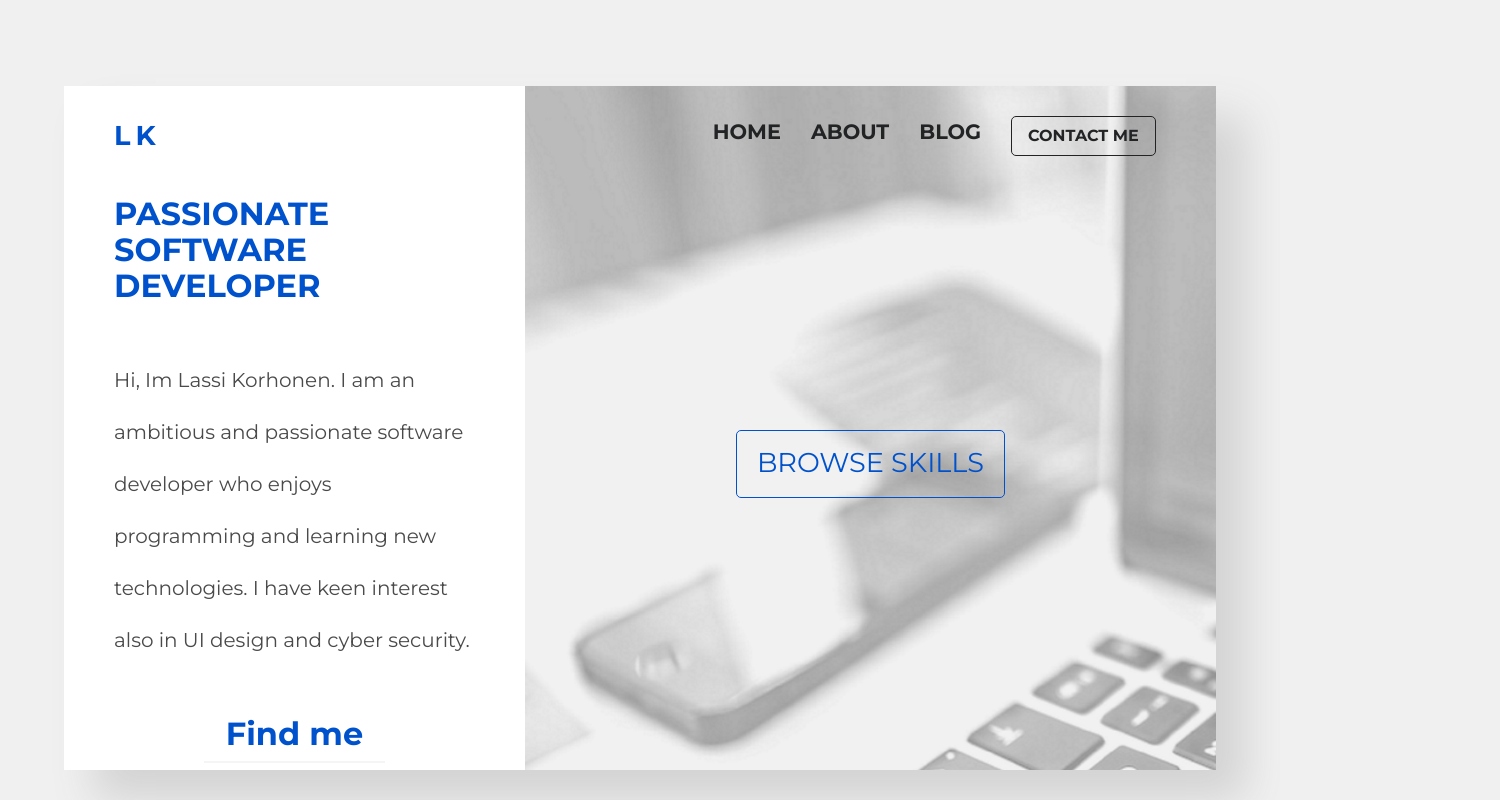
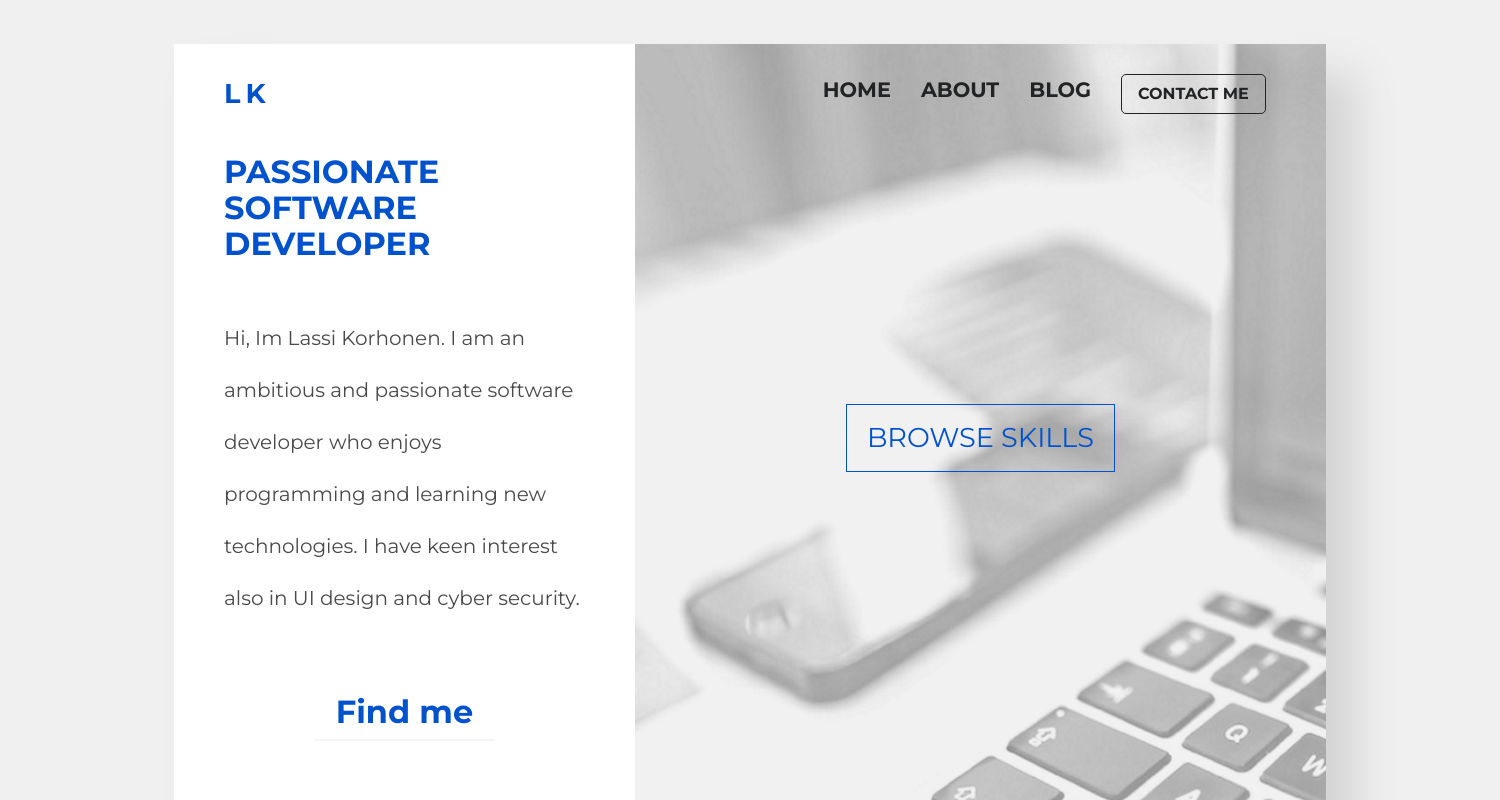
Before and after one commit to lassi94/Portfolio, a Vue app: page /#/ in a window 1280 px wide. Shown: the top 800 px of the page, 1500 px wide, since content can reach past the window. Built offline with nearby package versions, Linux system fonts and the light colour scheme; the HTML template or start-up script is replaced by a standard one.

Commit message:
added rollsets

```diff
--- a/src/App.vue
+++ b/src/App.vue
@@ -5,7 +5,7 @@
           <nav>
             <router-link to="/" id="logo">LK</router-link>
 
-            <ul>
+            <ul class="topNav" id="myNav">
               <li><router-link to="/">Home</router-link></li>
               <li><router-link to="/about">About</router-link></li>
               <li><router-link to="/blog">Blog</router-link></li>
@@ -29,6 +29,17 @@ export default {
   name: 'App',
   data(){
 
+    function responsiveNav(){
+      var x = document.getElementById("myNav");
+      if(x.className == "topNav"){
+        x.className += " responsive";
+      }else{
+        x.className = "topNav";
+      }
+    }
+  },
+  methods: {
+
   }
 }
 
--- a/src/components/About.vue
+++ b/src/components/About.vue
@@ -7,6 +7,7 @@
           <p class="subtitle slideUp">
               {{ subtext }}
           </p>
+          <router-link to="/portfolio-one" class="button is-outlined">Look at my skills</router-link>
       </div>
       <div class="right-content">
           <img src="../assets/images/PictureLassiKorhonen.jpeg" align="left">
@@ -67,12 +68,23 @@ export default {
 
 
 .left-content
-    background-color: #FFCC25
+    background-color: #ffe476
     .title
         color: #284173
         .subtitle
             color: #284173
-
+.button
+    background: transparent
+    margin: 45px auto
+    font-size: 1.7em
+    border: 1.5px solid #284173
+    color: #284173
+    border-radius: 0px
+    cursor: pointer
+    width: 350px
+    &:hover
+        background: #284173
+        color: #ffe476
 img
     margin-top: 50px
     width: 160px
--- a/src/components/Home.vue
+++ b/src/components/Home.vue
@@ -68,6 +68,7 @@ hr
     color: $colorPri
     text-transform: uppercase
     cursor: pointer
+    border-radius: 0px
     &:hover
       background-color: $colorPri
       color: #fff
@@ -82,5 +83,6 @@ hr
 .fa-linkedin-in
   font-size: 40px
 
-
+h2
+  margin-top: 70px
 </style>
--- a/src/components/PortfolioOne.vue
+++ b/src/components/PortfolioOne.vue
@@ -26,6 +26,35 @@
             <a class="button is-md is-outlined">
               <span>More info</span>
             </a>
+          </p>
+        </div>
+      </div>
+      <div class="card">
+        <div class="card-content">
+          <p class="title">
+            <span class="icon">
+              <i class="fab fa-angular"></i>
+            </span>
+          </p>
+          <p class="subtitle">
+            Angular5
+          </p>
+          <p class="subtitle">
+            <a class="button is-md is-outlined">
+              <span>More info</span>
+            </a>
+          </p>
+        </div>
+      </div>
+      <div class="card">
+        <div class="card-content">
+          <p class="title">
+            <span class="icon">
+              <i class="fab fa-angular"></i>
+            </span>
+          </p>
+          <p class="subtitle">
+            Angular5
           </p>
         </div>
       </div>
--- a/src/components/PortfolioTwo.vue
+++ b/src/components/PortfolioTwo.vue
@@ -1,12 +1,17 @@
 <template>
     <div class="portfolio-two main">
         <div class="left-content slideUp">
+
+            <router-link to="/portfolio-one" class="arrow arrow-up"><svg xmlns="http://www.w3.org/2000/svg" xmlns:xlink="http://www.w3.org/1999/xlink" viewBox="2803 1363 102 102"><defs><filter id="a" x="2803" y="1363" width="102" height="102" filterUnits="userSpaceOnUse"><feOffset dx="5" dy="5" input="SourceAlpha"/><feGaussianBlur stdDeviation="3" result="b"/><feFlood flood-opacity="0.161"/><feComposite operator="in" in2="b"/><feComposite in="SourceGraphic"/></filter></defs><g transform="translate(3654 1604) rotate(-180)"><g class="c" transform="matrix(-1, 0, 0, -1, 3654, 1604)"><circle class="a" cx="42" cy="42" r="42" transform="translate(2891 1451) rotate(-180)"/></g><path class="b" d="M2829.462,701.7h37.595l-18.318,34.318Z" transform="translate(-2043 -521)"/></g></svg></router-link>
             <h1 class="title">
                 UI DESIGN
             </h1>
+
             <p class="subtitle">
                 {{ subtitle }}
             </p>
+
+            <router-link to="/portfolio-three" class="arrow arrow-down"><svg xmlns="http://www.w3.org/2000/svg" xmlns:xlink="http://www.w3.org/1999/xlink" viewBox="2803 667 102 102"><defs><filter id="a" x="2803" y="667" width="102" height="102" filterUnits="userSpaceOnUse"><feOffset dx="5" dy="5" input="SourceAlpha"/><feGaussianBlur stdDeviation="3" result="b"/><feFlood flood-opacity="0.161"/><feComposite operator="in" in2="b"/><feComposite in="SourceGraphic"/></filter></defs><g transform="translate(2044 -142)"><g class="c" transform="matrix(1, 0, 0, 1, -2044, 142)"><circle class="a" cx="42" cy="42" r="42" transform="translate(2807 671)"/></g><path class="b" d="M2829.462,701.7h37.595l-18.318,34.318Z" transform="translate(-2043 139)"/></g></svg></router-link>
         </div>
         <div class="right-content">
 
@@ -18,7 +23,7 @@ export default {
     name: 'portfolio-two',
     data(){
         return{
-            subtitle: 'I have a keen interest in UI-design because Im an artistic person by nature. By UI-design I can adduce mu artistic skills'
+            subtitle: 'I have a keen interest in UI-design because Im an artistic person by nature. By UI-design I can adduce my artistic skills'
         }
     }
 
@@ -36,4 +41,5 @@ export default {
 .right-content
     background-color: #284173
 
+
 </style>
--- a/src/global.sass
+++ b/src/global.sass
@@ -25,9 +25,9 @@ body
   font-family: 'Montserrat'
   text-align: center
   color: #2c3e50
-  width: 90%
+  width: 150%
   max-width: 1500px
-  height: 80%
+  height: 90%
   margin: 50px auto
 
 .main-content
@@ -116,7 +116,7 @@ a
 
 .left-content
     p.subtitle
-        margin-bottom: 70px
+        margin-bottom: 90px
         text-align: left
         line-height: 52px
 
@@ -124,22 +124,27 @@ a
     width: 45px
     height: 90px
     position: absolute
-    right: -5px
+    right: -10px
     opacity: 1
 
 .arrow-down
     bottom: 30px
 
 svg
-  width: 84px
-  height: 84px
-  .a
-    fill: #fff
-  .b
-    fill: none
-    stroke: $colorPri
-  .c
-    filter: url(#a)
+    width: 70px
+    height: 70px
+    .a
+        fill: #fff
+    .b
+        fill: none
+        stroke: $colorPri
+    .c
+        filter: url(#a)
+
+.arrow-up
+    display: block
+    float: right
+    margin-top: -45px
 
 #arrowDown
   height: 60px
@@ -156,3 +161,26 @@ svg
     to
         opacity: 1
         transform: translateY(0)
+
+.fade-enter-active
+    animation: slidePageIn 1s forwards
+    animation-timing-function: cubic-bezier(.8, -0.49, .36, 1)
+.fade-leave-active
+    animation: slidePageDown 1s forwards
+    animation-timing-function: cubic-bezier(.8, -0.49, .36, 1)
+
+@keyframes slidePageIn
+    from
+        opacity: 0
+        transform: translateY(-100%)
+    to
+        opacity: 1
+        transform: translateY(0%)
+
+@keyframes slidePageDown
+    from
+        opacity: 1
+
+    to
+        opacity: 0
+        transform: translateY(100%)
--- a/src/router/index.js
+++ b/src/router/index.js
@@ -29,5 +29,6 @@ export default new Router({
       name: 'About',
       component: About
     }
-  ]
+  ],
+  mode: 'history'
 })
```
Also changed, not shown: src/assets/images/Group 2.svg (added).
